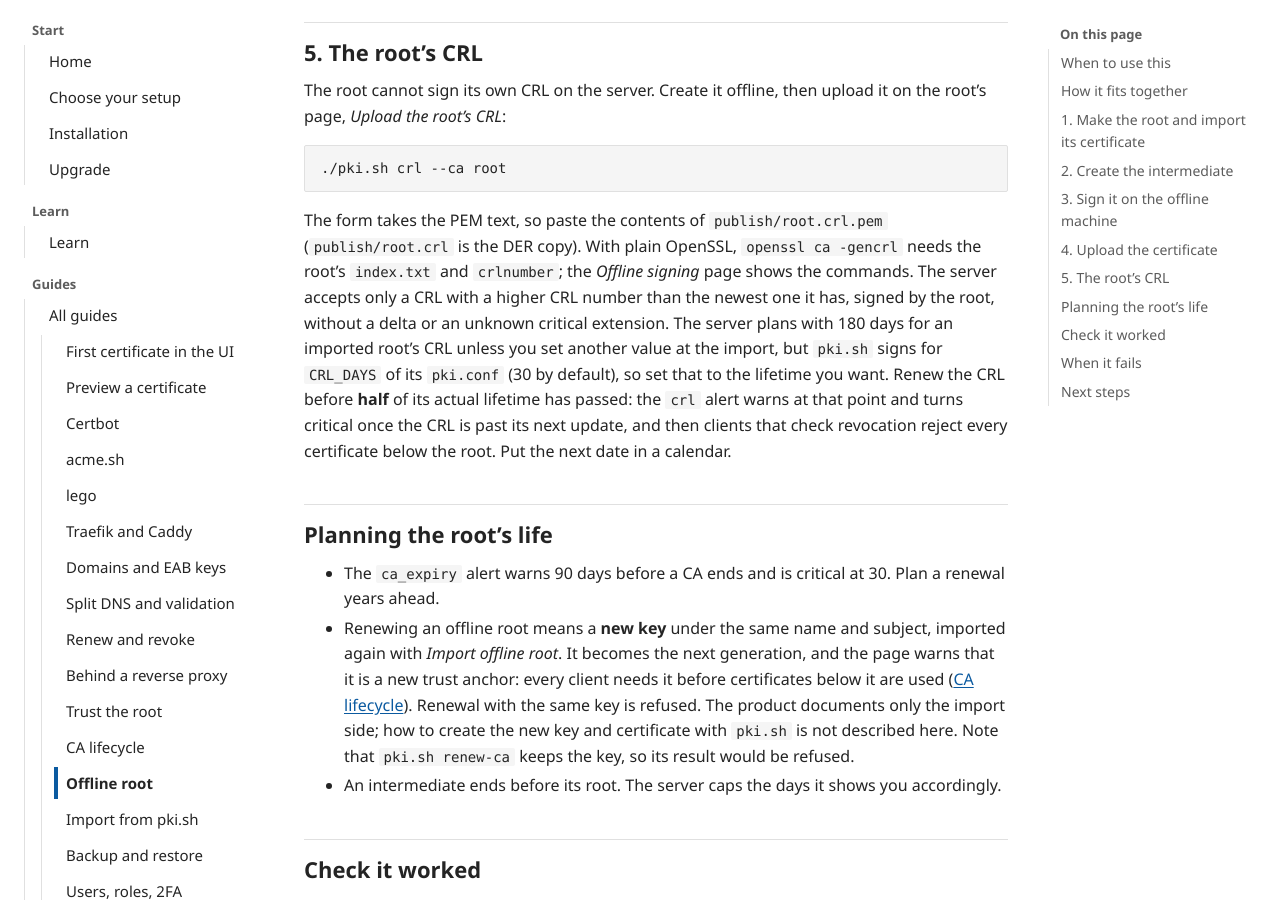
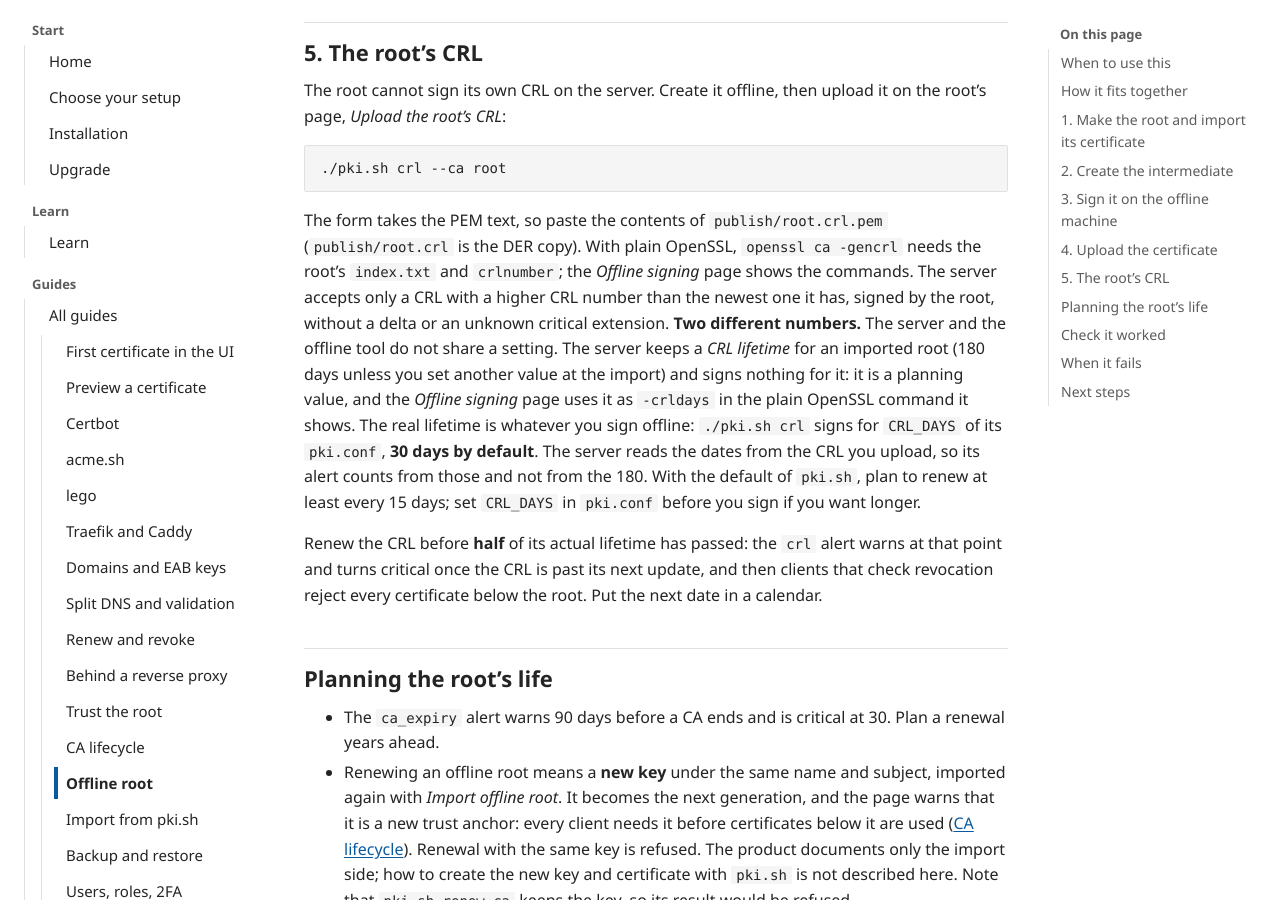
Before and after one commit to Der-Felix/MyOwnPKI, a Jekyll site: the page built from site/guides/offline-root.md, in a window 1280 px wide and 900 px high, scrolled down 2749 px. Built offline with Jekyll 4.4.1, drawn with Linux system fonts in a browser that asks for light colours.

Commit message:
docs(site): say what the server and pki.sh each do for the CRL lifetime of an offline root
Co-Authored-By: Claude Sonnet 5.5 <noreply@anthropic.com>

```diff
--- a/site/guides/offline-root.md
+++ b/site/guides/offline-root.md
@@ -114,12 +114,16 @@ The form takes the PEM text, so paste the contents of `publish/root.crl.pem` (`p
 DER copy). With plain OpenSSL, `openssl ca -gencrl` needs the root's `index.txt` and `crlnumber`; the
 *Offline signing* page shows the commands. The server accepts only a CRL with a higher CRL number than
 the newest one it has, signed by the root, without a delta or an unknown critical extension.
-The server plans with 180 days for an imported root's CRL unless you set another value at the import,
-but `pki.sh` signs for `CRL_DAYS` of its `pki.conf` (30 by default), so set that to the lifetime you want.
+**Two different numbers.** The server and the offline tool do not share a setting. The server keeps a
+*CRL lifetime* for an imported root (180 days unless you set another value at the import) and signs nothing for it:
+it is a planning value, and the *Offline signing* page uses it as `-crldays` in the plain OpenSSL command it shows. The real lifetime is whatever you sign offline: `./pki.sh crl` signs for `CRL_DAYS` of its
+`pki.conf`, **30 days by default**. The server reads the dates from the CRL you upload, so its alert counts from
+those and not from the 180. With the default of `pki.sh`, plan to renew at least every 15 days; set `CRL_DAYS` in
+`pki.conf` before you sign if you want longer.
+
 Renew the CRL before **half** of its actual lifetime has passed: the `crl` alert warns at that point and
-turns critical once the CRL is past its next update, and
-then clients that check revocation reject every certificate below the root. Put the next date in a
-calendar.
+turns critical once the CRL is past its next update, and then clients that check revocation reject every
+certificate below the root. Put the next date in a calendar.
 
 ## Planning the root's life
 
```
